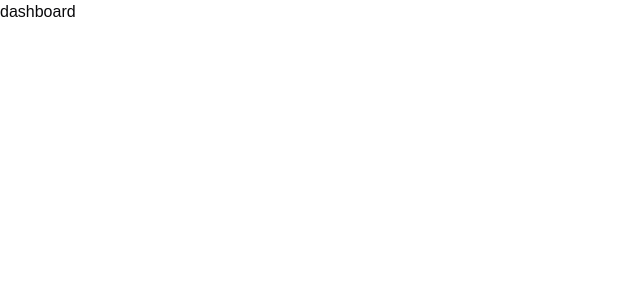
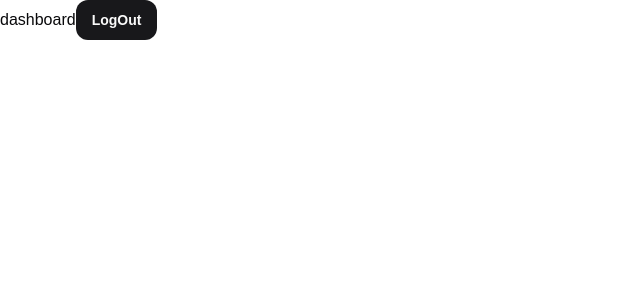
Before and after one commit to ezeslucky/CleanSlate, a Next.js app: page /dashboard in a window 1280 px wide. Shown: the top 300 px of the page, without its empty margins (0-640 px from the left). Built offline with nearby package versions, Linux system fonts and the light colour scheme.

Commit message:
middleware setup

```diff
--- a/app/dashboard/page.tsx
+++ b/app/dashboard/page.tsx
@@ -1,9 +1,18 @@
+ "use client"
+
+ import { Button } from '@/components/ui/button'
+import { LogoutLink } from '@kinde-oss/kinde-auth-nextjs'
 import React from 'react'
 
 function Dashboard() {
   return (
     <div>
       dashboard
+      <Button className='rounded-xl font-bold'>
+        <LogoutLink>
+LogOut
+        </LogoutLink>
+        </Button>
     </div>
   )
 }
```
Also changed, not shown: middleware.ts (added, +17 -0 lines).
